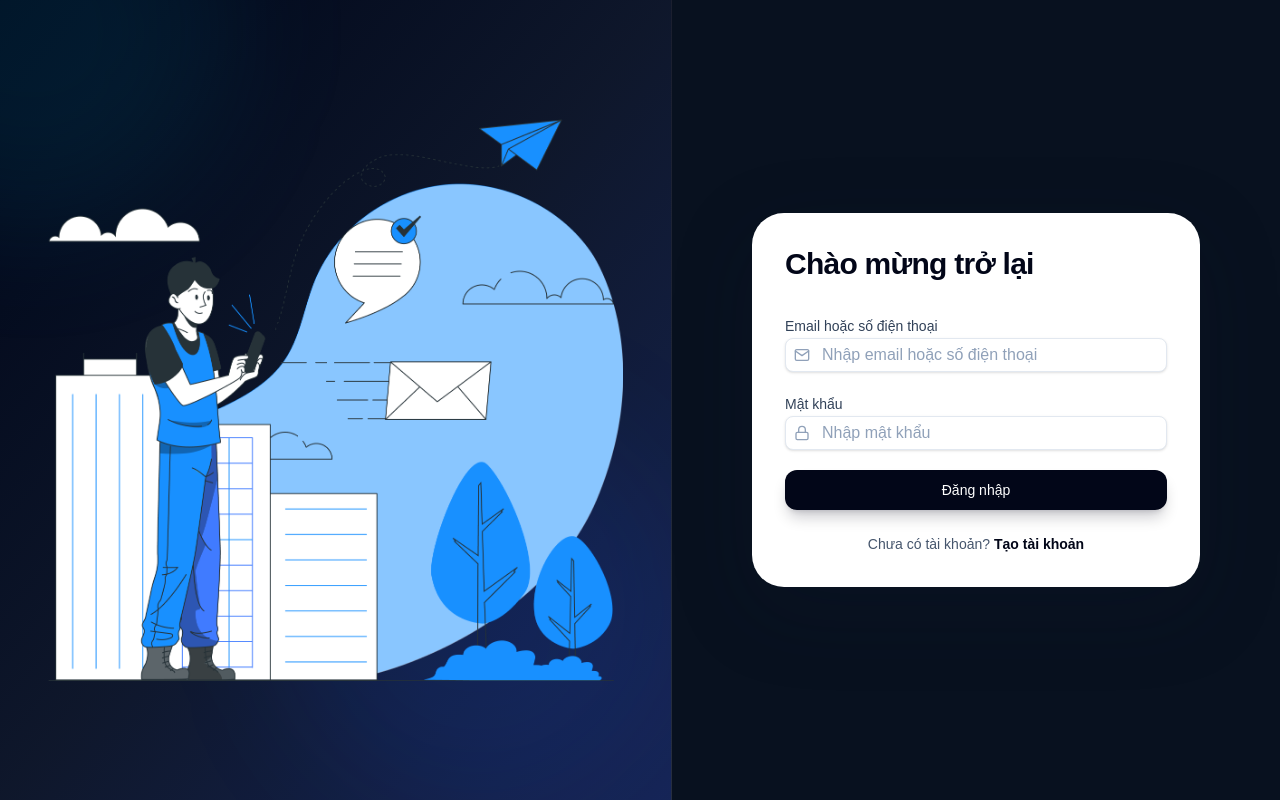
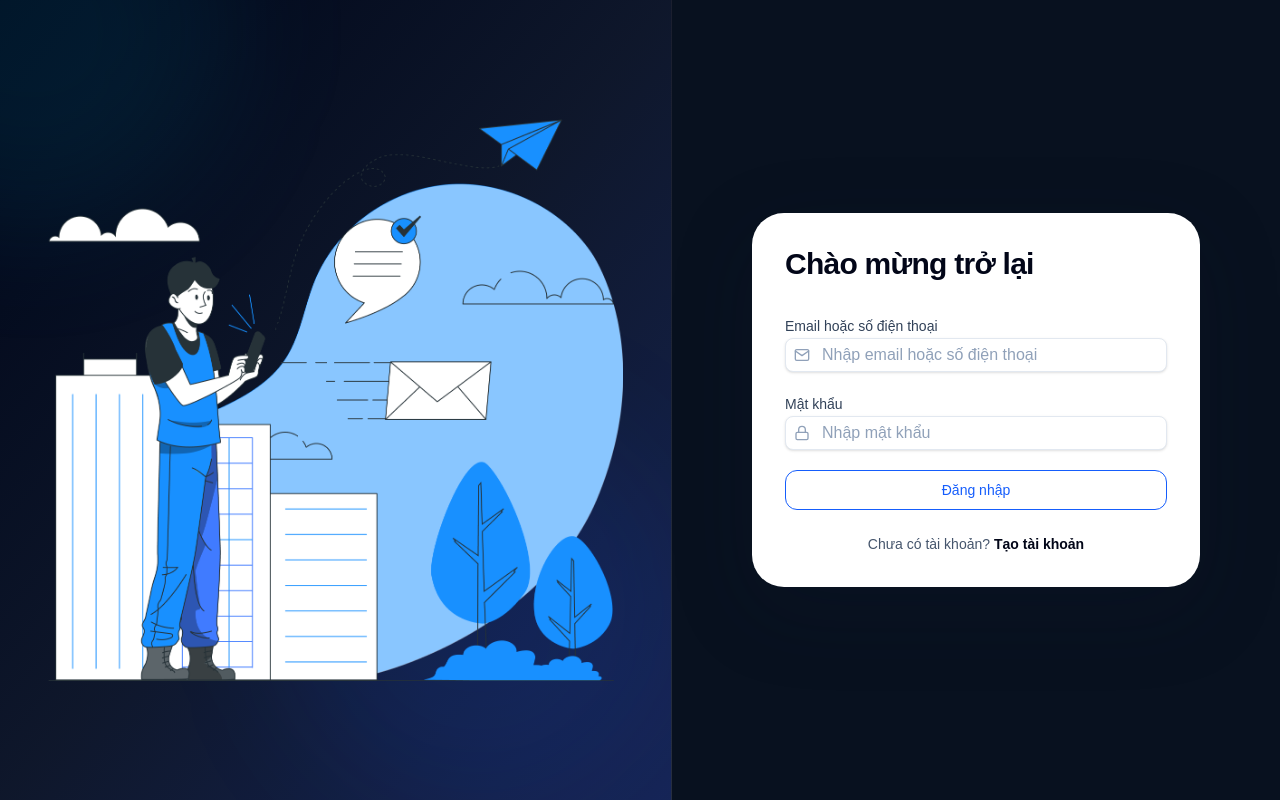
Before and after one commit to vtrnguyen/easyrent-client, a Next.js app: page /auth/login in a window 1280 px wide. Built offline with nearby package versions, Linux system fonts and the light colour scheme; no server answers.

Commit message:
update: update primary button

```diff
--- a/src/shared/components/buttons/button.tsx
+++ b/src/shared/components/buttons/button.tsx
@@ -23,7 +23,7 @@ const sizeClasses: Record<ButtonSize, string> = {
 };
 
 const variantClasses: Record<ButtonVariant, string> = {
-    primary: 'bg-slate-950 text-white shadow-lg shadow-slate-950/20 hover:bg-slate-800 focus-visible:ring-slate-400',
+    primary: 'border border-blue-600 bg-white text-blue-600 hover:bg-blue-50 focus-visible:ring-blue-400',
     secondary: 'border border-slate-200 bg-white text-slate-800 hover:bg-slate-50 focus-visible:ring-slate-300',
     ghost: 'bg-transparent text-slate-700 hover:bg-slate-100 focus-visible:ring-slate-300',
     blue: 'bg-blue-600 text-white shadow-lg shadow-blue-600/20 hover:bg-blue-700 focus-visible:ring-blue-400',
```
